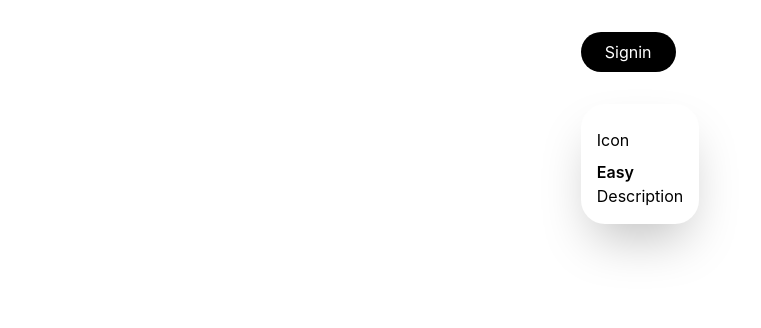
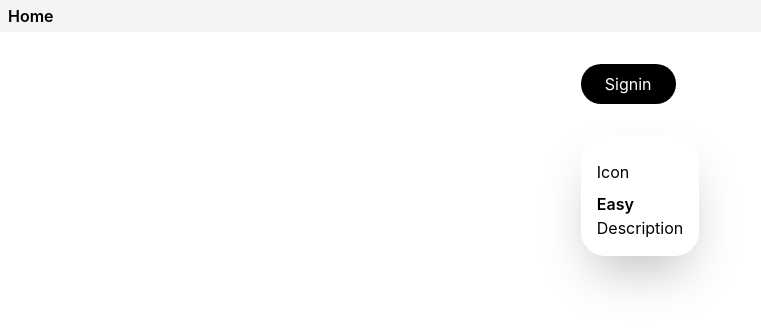
Before and after one commit to williamstyronejr/dashboard, a Next.js app: page / in a window 1280 px wide. Shown: the top 328 px of the page, without its empty margins (0-761 px from the left). Built offline with nearby package versions, Linux system fonts and the light colour scheme.

Commit message:
Add global header

```diff
--- a/src/app/layout.tsx
+++ b/src/app/layout.tsx
@@ -1,5 +1,6 @@
 import "../../styles/globals.css";
 import Providers from "./provider";
+import MainHeader from "../components/ui/MainHeader";
 
 export default function RootLayout({
   children,
@@ -8,8 +9,9 @@ export default function RootLayout({
 }) {
   return (
     <html>
-      <body data-theme="light" className="h-full">
+      <body data-theme="light" className="flex flex-col flex-nowrap">
         <Providers>
+          <MainHeader />
           <main className="h-full">{children}</main>
         </Providers>
       </body>
```
